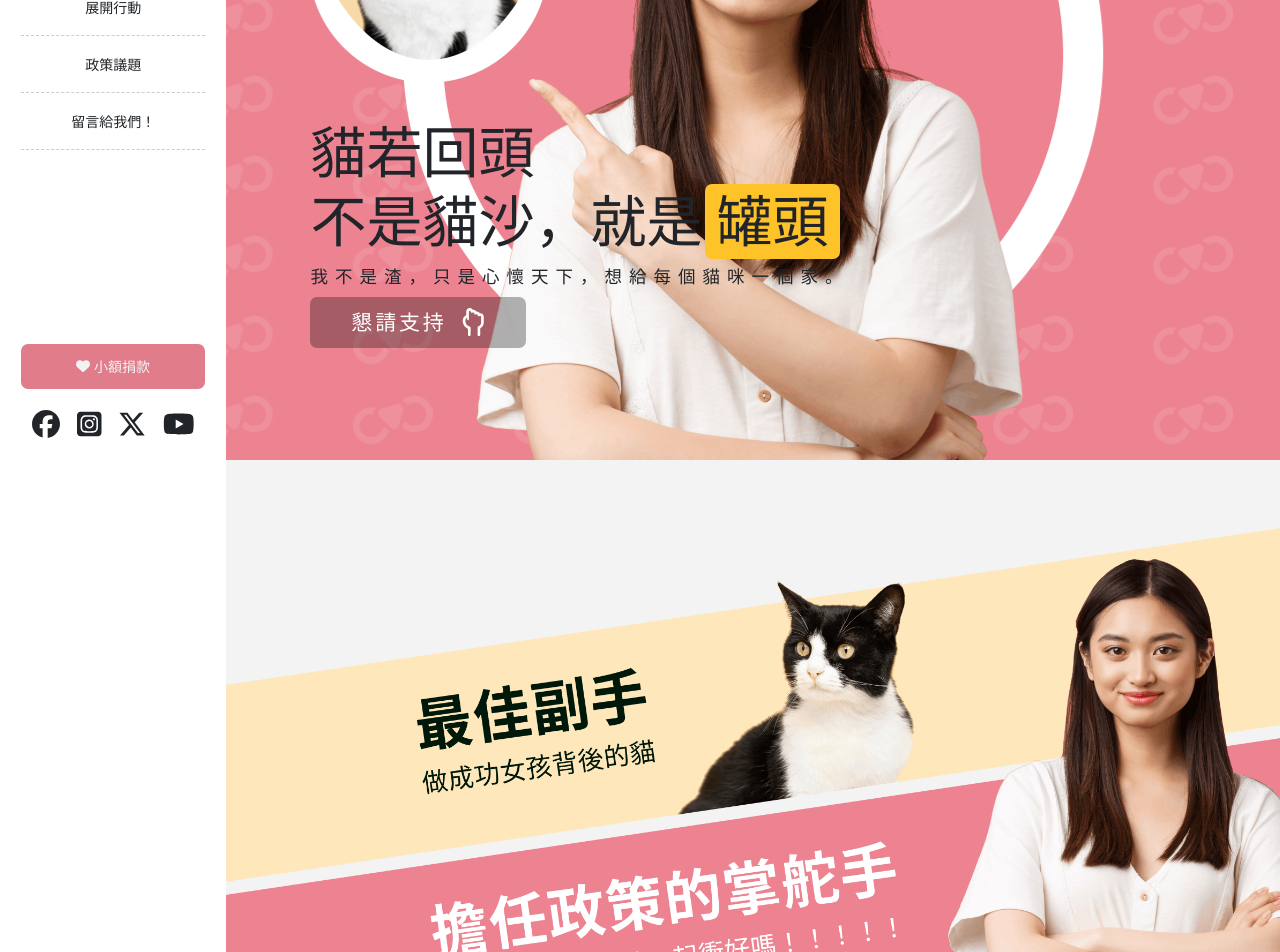
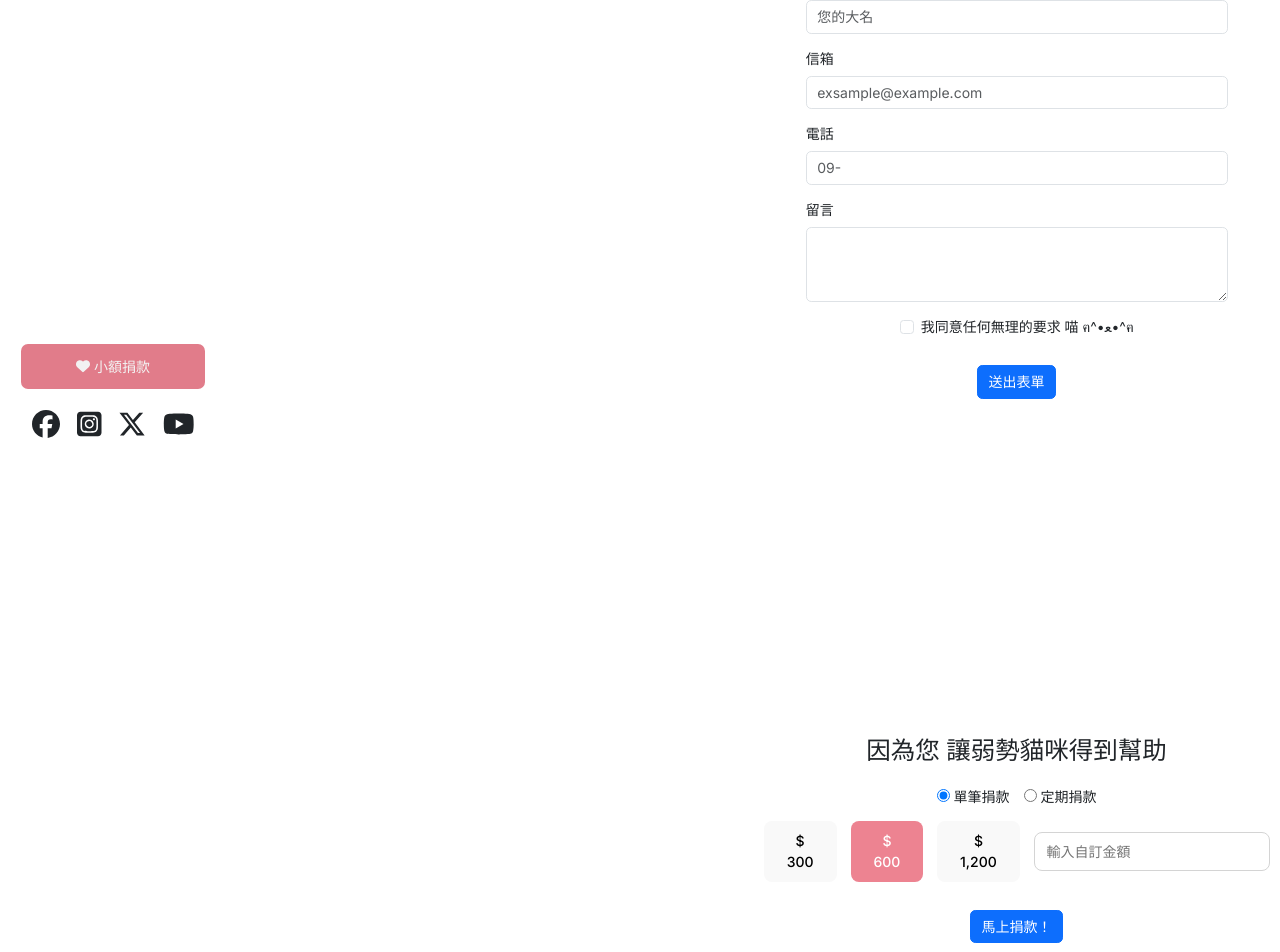
Before and after one commit to e26290/Candidate_official, a Vue app: page / in a window 1280 px wide. Shown: the part 340-1292 px from the top of the page. Built offline with nearby package versions, Linux system fonts and the light colour scheme.

Commit message:
docs:完成表單設計

```diff
--- a/src/App.vue
+++ b/src/App.vue
@@ -9,7 +9,7 @@ import footer_vue from './components/footer.vue';
   <div id="view" class="container-fluid p-0">
     <header_desktop class="header_desktop"/>
     <div id="wrap">
-      <banner />
+      <banner v-if="false"/>
       <index_content />
       <footer_vue />
     </div>
@@ -29,4 +29,10 @@ import footer_vue from './components/footer.vue';
 #wrap {
   flex-basis: 100%;
 }
+
+@media (max-width: 768px) {
+  .header_desktop {
+    display: none;
+  }
+}
 </style>
--- /dev/null
+++ b/src/components/contactUs_form.vue
@@ -0,0 +1,80 @@
+<template>
+    <form @submit.prevent="submitForm" class="contactUs_form">
+        <div class="mb-3 form_item">
+            <label for="name" class="form-label">名字</label>
+            <input v-model="name" type="text" class="form-control" id="name" placeholder="您的大名" required>
+        </div>
+        <div class="mb-3 form_item">
+            <label for="email" class="form-label">信箱</label>
+            <input v-model="email" type="email" class="form-control" id="email" placeholder="exsample@example.com" required>
+        </div>
+        <div class="mb-3 form_item">
+            <label for="phone" class="form-label">電話</label>
+            <input v-model="phone" type="tel" class="form-control" id="phone" placeholder="09-" required>
+        </div>
+        <div class="mb-3 form_item">
+            <label for="message" class="form-label">留言</label>
+            <textarea v-model="message" class="form-control" id="message" rows="3" required></textarea>
+        </div>
+        <div class="mb-3 form_check">
+            <input v-model="agreeTerms" type="checkbox" class="form-check-input" id="agreeTerms" required>
+            <label class="form-check-label" for="agreeTerms">我同意任何無理的要求 喵 ฅ^•ﻌ•^ฅ</label>
+        </div>
+
+        <button type="submit" class="btn btn-primary form_btn">送出表單</button>
+    </form>
+
+    <div class="alert alert-success mt-3" v-if="formSubmitted">
+        表單已成功送出！
+    </div>
+</template>
+
+<script setup>
+import { ref } from 'vue';
+
+const name = ref('');
+const phone = ref('');
+const message = ref('');
+const agreeTerms = ref(false);
+const formSubmitted = ref(false);
+
+function submitForm() {
+    // 電話號碼格式驗證，必須以 "09" 開頭
+    const phoneRegex = /^09\d{8}$/;
+
+    if (!phoneRegex.test(phone.value)) {
+        alert('請輸入正確的電話號碼（09 開頭的 10 位數字）！');
+    } else if (!name.value || !message.value || !agreeTerms.value) {
+        alert('您尚未填寫完畢');
+    } else {
+        // 這裡可以處理表單送出的邏輯，例如發送 API 請求等等
+        // 在這個範例中，我們只是將表單設置為已提交
+        formSubmitted.value = true;
+        // 設定延遲關閉視窗，延遲時間為 2000 毫秒 (2 秒)
+        setTimeout(() => {
+            formSubmitted.value = false;
+        }, 2000);
+    }
+}
+</script>
+
+<style scoped lang="scss">
+@import "src/css/mixins.scss";
+.contactUs_form {
+    padding: 0 3rem;
+    .form_item {
+        @include flex($a:start, $g:0rem);
+        flex-direction: column;
+    }
+    .form_check {
+        @include flex($a:stretch, $g:0.5rem);
+    }
+    .alert {
+        position: absolute;
+        top: 0;
+    }
+    .form_btn {
+        margin-top: 1rem;
+    }
+}
+</style>
--- a/src/components/donate_form.vue
+++ b/src/components/donate_form.vue
@@ -1,38 +1,77 @@
 <template>
-    <div>
-        <input type="radio" name="radio" value="a" v-model="radioValue" @change="handleChange">
-        <label for="radio-a">內容Ａ</label>
+    <div class="radioGrop">
+        <label>
+            <input type="radio" value="A" v-model="selectedOption"> 單筆捐款
+        </label>
+        <label>
+            <input type="radio" value="B" v-model="selectedOption"> 定期捐款
+        </label>
+    </div>
 
-        <input type="radio" name="radio" value="b" v-model="radioValue" @change="handleChange">
-        <label for="radio-b">內容Ｂ</label>
+    <!-- 單筆選項 -->
+    <div v-if="selectedOption === 'A'" class="onlyDonate donateOption">
+        <button :class="{ active: selectedOption === 'A' && selectedAmount === 300 }" @click="selectAmount(300)">$ 300</button>
+        <button :class="{ active: selectedOption === 'A' && selectedAmount === 600 }" @click="selectAmount(600)">$ 600</button>
+        <button :class="{ active: selectedOption === 'A' && selectedAmount === 1200 }" @click="selectAmount(1200)">$ 1,200</button>
+        <!-- 自訂金額的欄位 -->
+        <input class="customize" type="text" placeholder="輸入自訂金額"
+            :class="{ active: selectedOption === 'A' && selectedAmount === 1 }"
+            @click="setCustomInputState(true); selectAmount(1)" >
+    </div>
 
-        <div v-if="radioValue === 'a'">
-            內容Ａ
-        </div>
-
-        <div v-if="radioValue === 'b'">
-            內容Ｂ
-        </div>
+    <!-- 定期選項 -->
+    <div v-if="selectedOption === 'B'" class="moonDonate donateOption">
+        <button :class="{ active: selectedOption === 'B' && selectedAmount === 300 }" @click="selectAmount(300)">$ 300 / 月</button>
+        <button :class="{ active: selectedOption === 'B' && selectedAmount === 600 }" @click="selectAmount(600)">$ 600 / 月</button>
+        <button :class="{ active: selectedOption === 'B' && selectedAmount === 1200 }" @click="selectAmount(1200)">$ 1,200 / 月</button>
+        <!-- 自每月金額的欄位 -->
+        <input class="customize" type="text" placeholder="輸入每月自訂金額"
+            :class="{ active: selectedOption === 'B' && selectedAmount === 1 }"
+            @click="setCustomInputState(true); selectAmount(1)">
     </div>
 </template>
 
 <script setup>
-import { reactive } from 'vue';
+import { ref, watch } from 'vue';
 
-const radioValue = reactive('a');
+// 預設選擇單筆捐款
+const selectedOption = ref('A');
+// 預設選擇600元
+const selectedAmount = ref(600);
+const isCustomInputActive = ref(false);
+function selectAmount(amount) {
+    selectedAmount.value = amount;
+    // 當選擇預設金額時，重置自訂輸入框的活躍狀態
+    isCustomInputActive.value = false;
+}
 
-function handleChange() {
-    // 更新 v-if 指令的條件
-    if (radioValue === 'a') {
-        $refs.divA.style.display = 'block';
-        $refs.divB.style.display = 'none';
-    } else {
-        $refs.divA.style.display = 'none';
-        $refs.divB.style.display = 'block';
-    }
+function setCustomInputState(state) {
+    isCustomInputActive.value = state;
 }
+
 </script>
 
 <style scoped lang="scss">
+@import "src/css/mixins.scss";
+.radioGrop {
+    @include flex;
+}
+.donateOption {
+    @include flex;
+    .active {
+        background-color: var(--primary);
+        color: var(--white);
+    }
+    .customize {
+        padding: 8px 12px;
+        border-radius: 8px;
+        border: solid 1px var(--grey_D4);
 
+        &:active, &:focus {
+            outline: none;
+            color: var(--white);
+
+        }
+    }
+}
 </style>
--- a/src/components/header_deaktop.vue
+++ b/src/components/header_deaktop.vue
@@ -1,7 +1,6 @@
 <template>
     <header>
-        <!-- <img src="/images/img_logo.png" alt="logo" class="logo"> -->
-        <img src="../assets/img_logo.svg" alt="logo" class="logo">
+        <!-- <img src="../assets/img_logo.svg" alt="logo" class="logo"> -->
         <ul class="nav">
             <li class="nav_item"><a href="#">個人簡介</a></li>
             <li class="nav_item"><a href="#">最新消息</a></li>
--- a/src/components/index_content.vue
+++ b/src/components/index_content.vue
@@ -1,5 +1,5 @@
 <template>
-    <div class="about tbp">
+    <div class="about tbp" v-if="false">
         <div class="about_img"></div>
         <div class="basic_info">
             <span class="sectitle">身段最軟 Ｑ 的立委候選人</span>
@@ -27,9 +27,9 @@
         </div>
     </div>
 
-    <timeline />
+    <!-- <timeline /> -->
 
-    <div class="activity tbp">
+    <div class="activity tbp" v-if="false">
         <div class="container">
             <div class="sectionTitle">展開行動</div>
 
@@ -53,7 +53,7 @@
         </div>
     </div>
 
-    <div class="policy tbp">
+    <div class="policy tbp" v-if="false">
         <div class="container">
             <div class="sectionTitle">政策議題</div>
             <div class="row">
@@ -76,42 +76,13 @@
     </div>
 
     <!-- TODO p高度調整 -->
-    <div class="contactUs">
+    <div class="contactUs tbp">
         <div class="container">
             <div class="row d-flex justify-content-end">
                 <div class="col-md-6">
                     <h3>感謝您瀏覽我們的網頁</h3>
-                    <p>如果您對政策服務項目感興趣或者對我們有任何的建議，歡迎留言給我們，我們將在收到資料後儘快與您聯絡。再次感謝您的光臨!</p>
-                    <!-- TODO 把表單切出去 -->
-                    <form class="contactUs_form">
-                        <div class="mb-3 form_item">
-                            <label for="exampleFormControlInput1" class="form-label">姓名</label>
-                            <input type="name" class="form-control" id="exampleFormControlInput1" placeholder="您的大名">
-                        </div>
-                        <div class="mb-3 form_item">
-                            <label for="exampleFormControlInput1" class="form-label">信箱</label>
-                            <input type="email" class="form-control" id="exampleFormControlInput1" placeholder="name@example.com">
-                        </div>
-                        <div class="mb-3 form_item">
-                            <label for="exampleFormControlInput1" class="form-label">手機</label>
-                            <input type="tel" class="form-control" id="exampleFormControlInput1" placeholder="09-">
-                        </div>
-                        <div class="mb-3 form_item">
-                            <label for="exampleFormControlTextarea1" class="form-label">留言</label>
-                            <textarea class="form-control" id="exampleFormControlTextarea1" rows="3"></textarea>
-                        </div>
-                        <div class="mb-3 form-check">
-                            <input type="checkbox" class="form-check-input" id="exampleCheck1">
-                            <label class="form-check-label" for="exampleCheck1">我同意您的任何無理的要求 喵 ฅ^•ﻌ•^ฅ</label>
-                        </div>
-                        <button type="submit" class="btn btn-primary">送出留言</button>
-                    </form>
-                    <!-- 表單欄位：
-                        1. 您的姓名
-                        2. 您的 Email
-                        3. 您的手機
-                        4. 您的建言
-                        5. 送出意見按鈕 -->
+                    <p>如果您對政策服務項目感興趣或者對我們有任何的建議，歡迎留言給我們。<br />我們將在收到資料後儘快與您聯絡。再次感謝您的光臨!</p>
+                    <contactUs_form />
                 </div>
             </div>
         </div>
@@ -124,47 +95,36 @@
                 <div class="col-md-6 content">
                     <h3>因為您 讓弱勢貓咪得到幫助</h3>
                     <donate_form />
-                    <!-- 下面要刪除 -->
-                    <!-- 選項 -->
-                    <div class="donateRadio">
-                        <label for="">
-                            <input type="radio">單筆捐款
-                        </label>
-                        <label for="">
-                            <input type="radio">定期捐款
-                        </label>
-                    </div>
-
-
-                    <!-- 單筆選項 -->
-                    <div class="onlyDonate">
-                        <button>$ 300</button>
-                        <button>$ 600</button>
-                        <button>$ 1,200</button>
-                        <button>自訂金額</button>
-                    </div>
-
-                    <!-- 定期選項 -->
-                    <div class="moonDonate">
-                        <button>$ 300 / 月</button>
-                        <button>$ 600 / 月</button>
-                        <button>$ 1,200 / 月</button>
-                        <button>自訂每月金額</button>
-                    </div>
-
-                    <!-- TODO 這個按鈕按下去會跳頁到小額捐款頁面 -->
-                    <button>馬上捐款！</button>
+                    <button type="button" class="btn btn-primary form_btn" data-bs-toggle="modal" data-bs-target="#exampleModal">
+                        馬上捐款！
+                    </button>
                 </div>
             </div>
         </div>
 
-
+        <!-- 彈跳視窗 -->
+        <div class="modal fade" id="exampleModal" tabindex="-1" aria-labelledby="exampleModalLabel" aria-hidden="true">
+        <div class="modal-dialog modal-fullscreen-sm-down">
+            <div class="modal-content">
+                <div class="modal-header">
+                    <h5 class="modal-title" id="exampleModalLabel">已收到您的款項 ฅ^•ﻌ•^ฅ</h5>
+                    <button type="button" class="btn-close" data-bs-dismiss="modal" aria-label="Close"></button>
+                </div>
+                <div class="modal-body">
+                    <p>感謝您的捐款支持，今後也請您持續支持我們！</p>
+                    <!-- TODO 更換照片 -->
+                    <img src="/images/img_person_2.png" alt="語娜哈哈笑">
+                </div>
+            </div>
+        </div>
+        </div>
     </div>
 </template>
 
 <script setup>
 import timeline from './timeline.vue';
 import Carousel_vue from './carousel.vue';
+import contactUs_form from './contactUs_form.vue';
 import donate_form from './donate_form.vue';
 import { reactive } from 'vue';
 
@@ -369,7 +329,7 @@ const policies = reactive([
     }
 }
 .contactUs {
-    background-image: url(/images/img_conact_bg.png);
+    // background-image: url(/images/img_conact_bg.png);
     background-position: center;
     background-size: cover;
     background-repeat: no-repeat;
@@ -380,16 +340,10 @@ const policies = reactive([
     p {
         color: var(--grey_33);
     }
-    .contactUs_form {
-        .form_item {
-            @include flex($a:start, $g:0.2rem);
-            flex-direction: column;
-        }
-    }
 }
 .donate {
     border-top: solid 1px var(--white);
-    background-image: url(/images/img_donate_bg.png);
+    // background-image: url(/images/img_donate_bg.png);
     background-position: center;
     background-size: cover;
     background-repeat: no-repeat;
@@ -400,6 +354,12 @@ const policies = reactive([
     .donateRadio, .onlyDonate, .moonDonate {
         @include flex;
     }
+    .modal-body img {
+        width: 30%;
+    }
+    .form_btn {
+        margin-top: 1rem;
+    }
 }
 
 </style>
```
